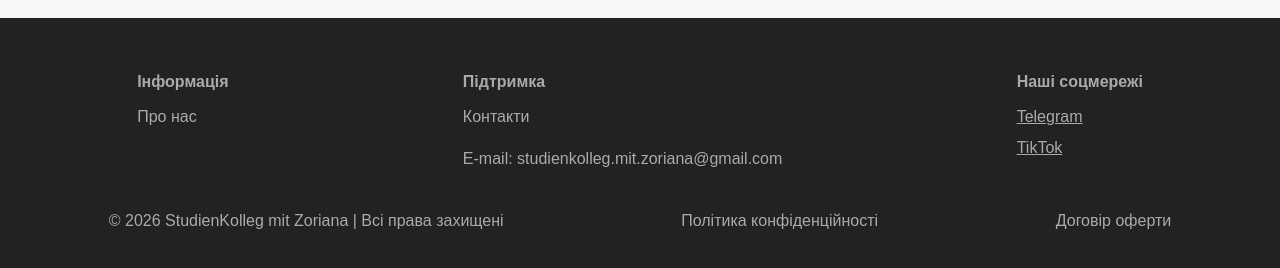
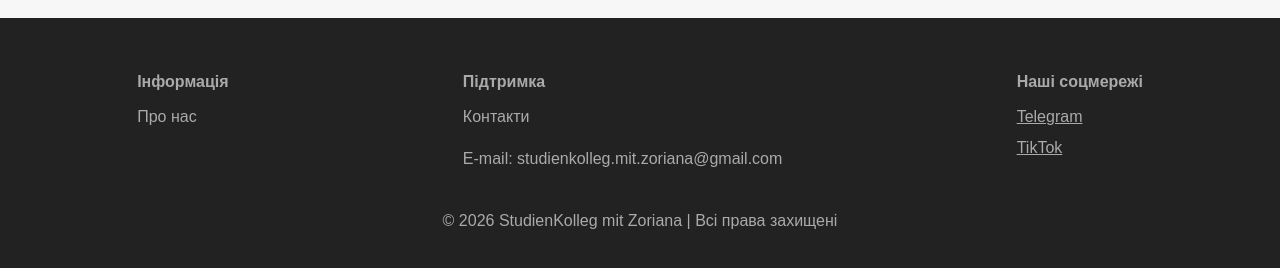
Before and after one commit to Zorianakalchuk/studienkolleg-mit-zoriananew, a plain HTML site: page index.html in a window 1280 px wide. Shown: the part 4218-4486 px from the top of the page. Drawn offline with Linux system fonts and the light colour scheme.

Commit message:
Add files via upload

```diff
--- a/index.html
+++ b/index.html
@@ -228,8 +228,6 @@
           <a class="footer-copy">
             © 2026 StudienKolleg mit Zoriana | Всі права захищені
           </a>
-          <a href="/studienkolleg-shop/privacy-policy.html">Політика конфіденційності</a>
-          <a href="terms-of-service.html">Договір оферти</a>
         </div>
       </div>
     </footer>
```
